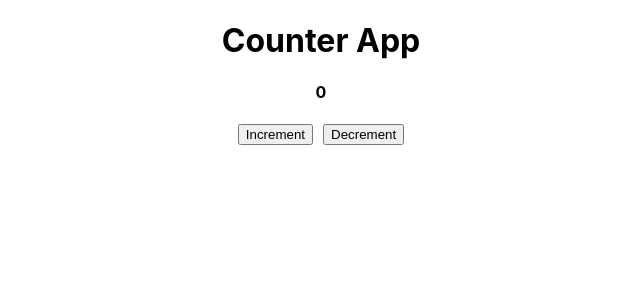
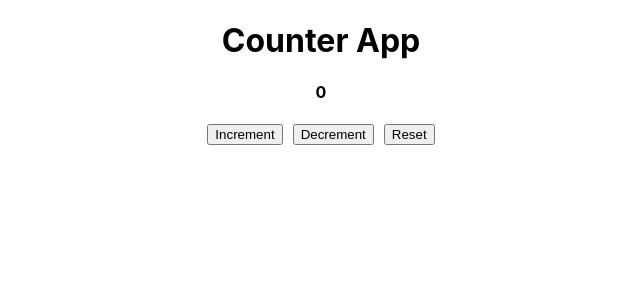
Before and after one commit to prerananitnaware/gitTutorial, a React (Create React App) app: page / in a window 1280 px wide. Shown: the top 300 px of the page, without its empty margins (319-959 px from the left). Built offline with nearby package versions, Linux system fonts and the light colour scheme.

Commit message:
env variable updation

```diff
--- a/package.json
+++ b/package.json
@@ -13,7 +13,7 @@
   },
   "scripts": {
     "start": "react-scripts start",
-    "build": "react-scripts build",
+    "build": "set \"CI=false\" && react-scripts build",
     "test": "react-scripts test",
     "eject": "react-scripts eject"
   },
--- a/src/components/Counter.js
+++ b/src/components/Counter.js
@@ -7,6 +7,7 @@ const Counter = () => {
             <h4>{count}</h4>
             <button onClick={()=>setCount(count+1)}>Increment</button>
             <button style={{marginLeft:"10px"}} onClick={()=>count>0 ?setCount(count-1):0 }> Decrement</button>
+            <button style={{marginLeft:"10px"}} onClick={()=>setCount(0)}>Reset</button>
         </div>
     )
 }
```
